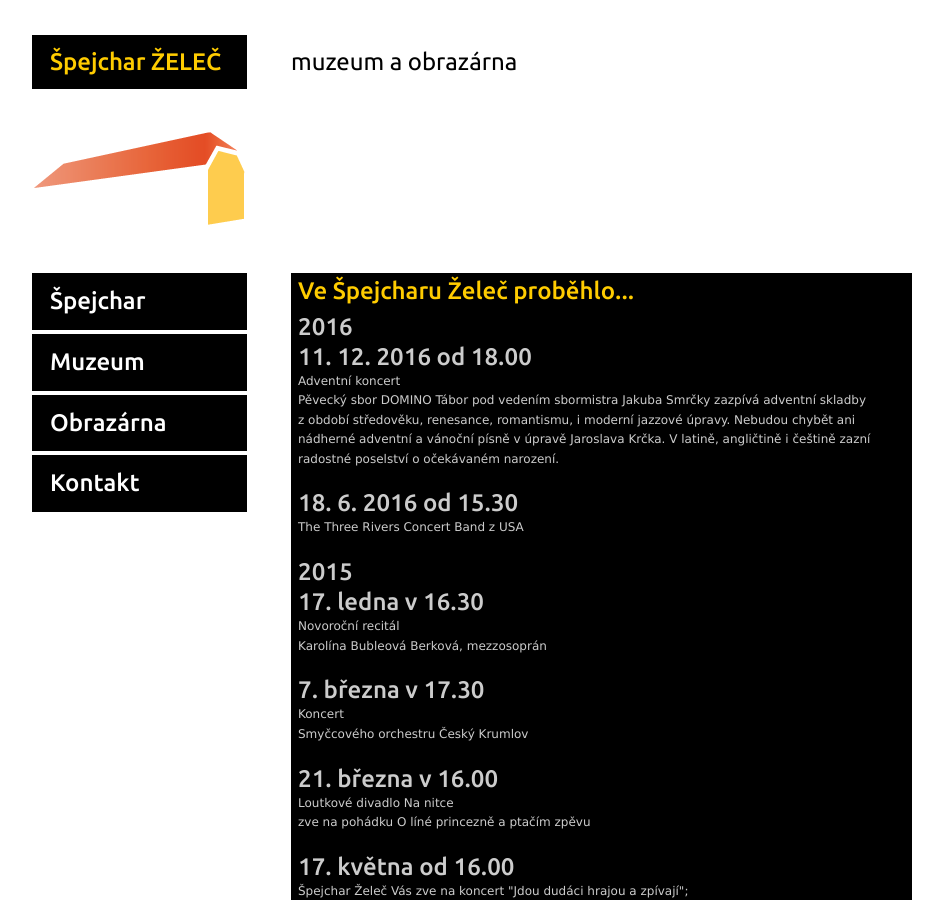
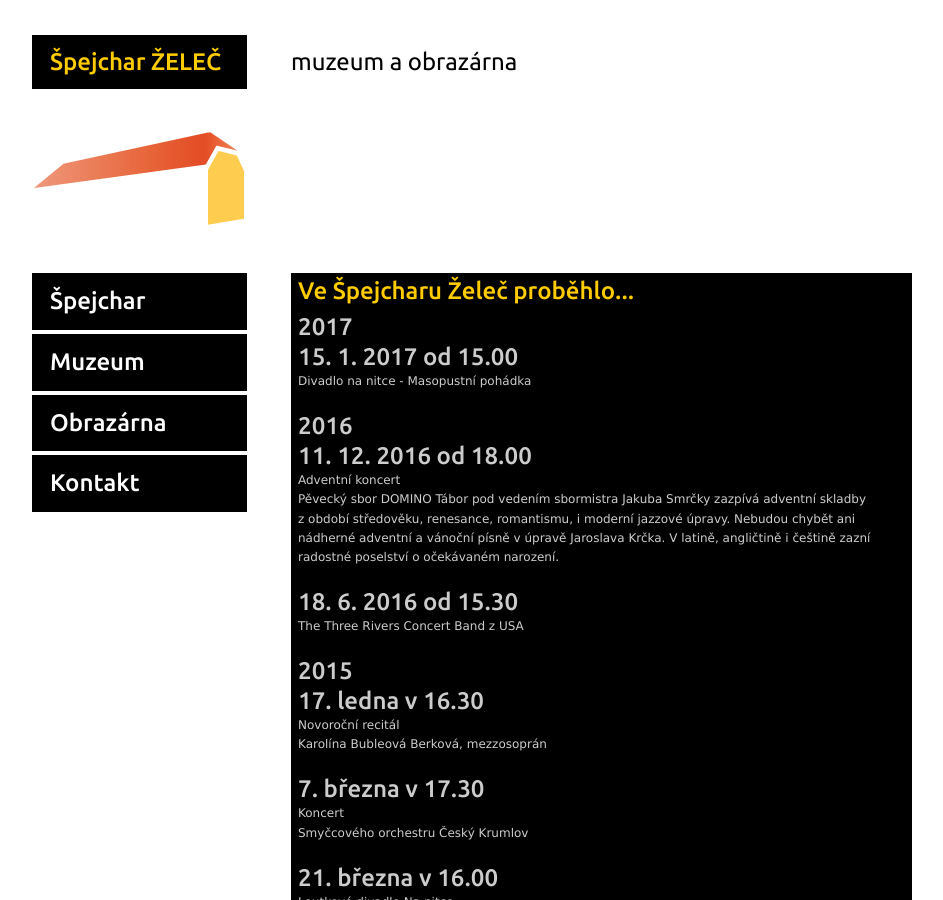
Before and after one commit to spejcharzelec/spejcharzelec.github.com, a Jekyll site: the page built from _posts/2011-12-24-archiv-akci.html, in a window 1280 px wide and 900 px high. Shown: the whole window, without its empty margins (168-1111 px from the left). Built offline with Jekyll 4.4.1, drawn with Linux system fonts in a browser that asks for light colours.

Commit message:
Update 2011-12-24-archiv-akci.html

```diff
--- a/_posts/2011-12-24-archiv-akci.html
+++ b/_posts/2011-12-24-archiv-akci.html
@@ -4,6 +4,11 @@ layout: vystava
 published: true
 category: akce
 ---
+<h2>2017</h2>
+
+<h2>15. 1. 2017 od 15.00</h2>
+Divadlo na nitce - Masopustní pohádka<br /><br />
+
 <h2>2016</h2>
 
 <h2>11. 12. 2016 od 18.00</h2>
```
